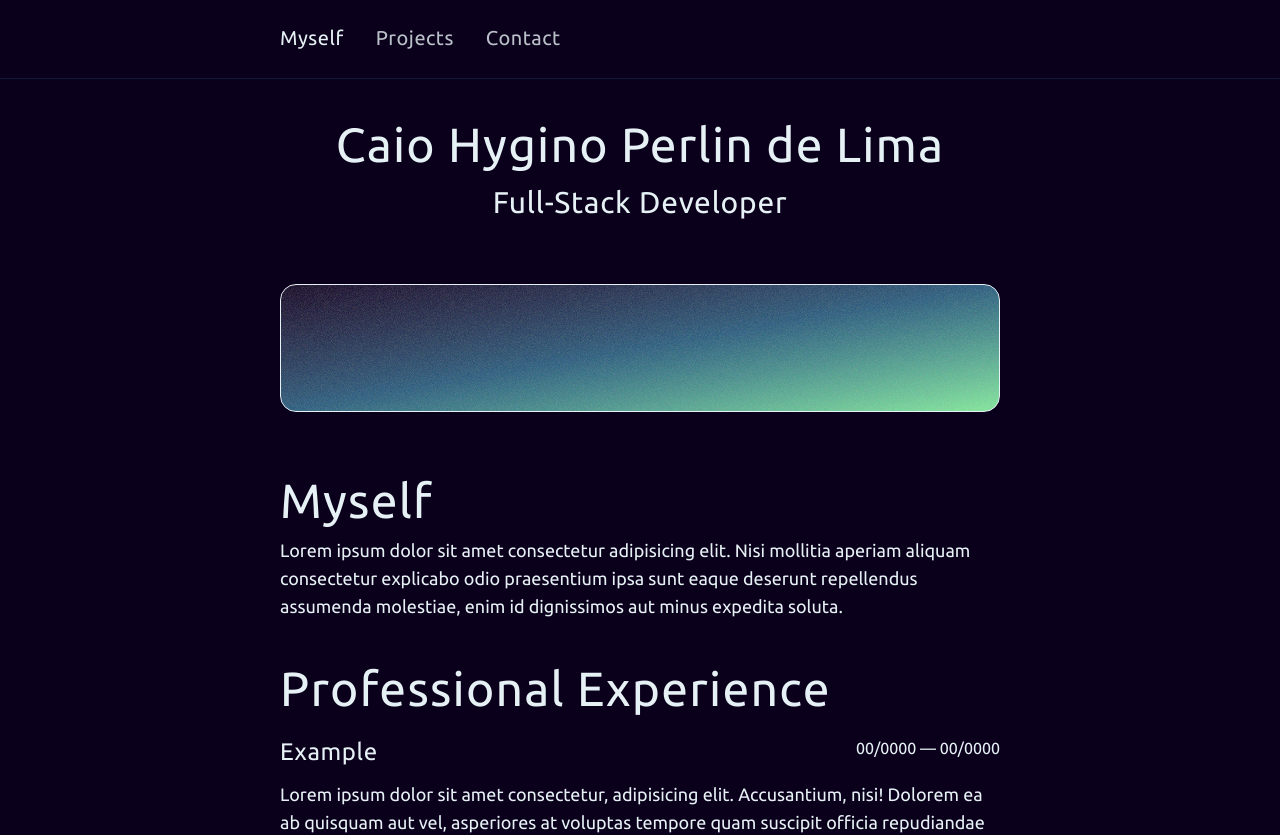
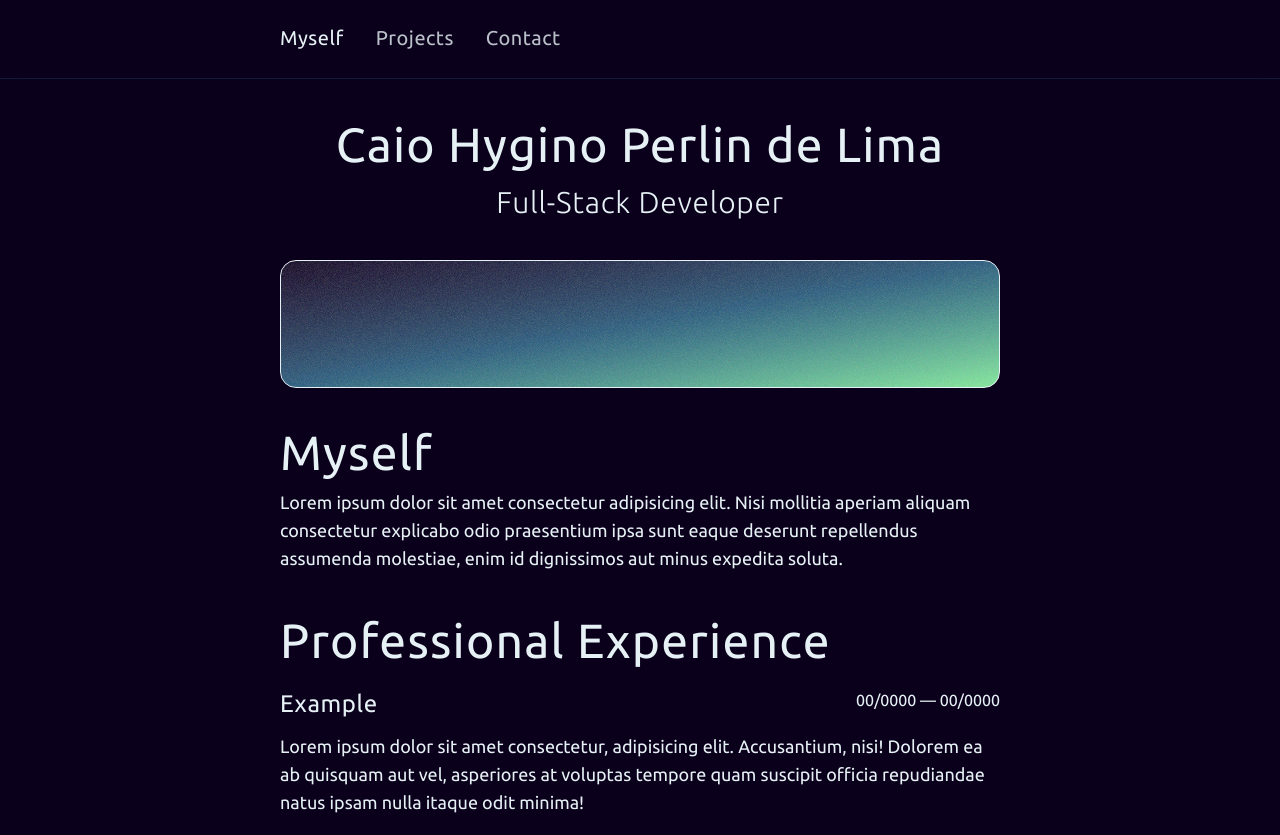
Before and after one commit to CaioHPerlin/portfolio, a React (Vite) app: page / in a window 1280 px wide. Shown: the top 835 px of the page. Built offline with nearby package versions, Linux system fonts and the light colour scheme.

Commit message:
refactor: extract common elements to a new component

```diff
--- /dev/null
+++ b/src/components/page-heading.tsx
@@ -0,0 +1,25 @@
+import GradientBox from "./gradient-box";
+
+interface PageHeadingProps {
+  title: string;
+  titleClassName?: string;
+  subtitle: string;
+  subtitleClassName?: string;
+}
+
+export default function PageHeading({
+  title,
+  titleClassName = "",
+  subtitle,
+  subtitleClassName = "",
+}: PageHeadingProps) {
+  return (
+    <div className="text-center space-y-10 mb-10">
+      <div className="space-y-4">
+        <h1 className={titleClassName}>{title}</h1>
+        <h2 className={`font-light ${subtitleClassName}`}>{subtitle}</h2>
+      </div>
+      <GradientBox className="w-full h-32" />
+    </div>
+  );
+}
--- a/src/pages/bio.tsx
+++ b/src/pages/bio.tsx
@@ -1,13 +1,12 @@
-import GradientBox from "../components/gradient-box";
+import PageHeading from "../components/page-heading";
 
 export default function BioPage() {
   return (
-    <div className="flex flex-col gap-16 text-center">
-      <div className="space-y-4">
-        <h1>Caio Hygino Perlin de Lima</h1>
-        <h2>Full-Stack Developer</h2>
-      </div>
-      <GradientBox className="w-full h-32" />
+    <div className="">
+      <PageHeading
+        title="Caio Hygino Perlin de Lima"
+        subtitle="Full-Stack Developer"
+      />
       <main className="text-left space-y-8">
         <section>
           <h1>Myself</h1>
--- a/src/pages/contact.tsx
+++ b/src/pages/contact.tsx
@@ -1,3 +1,10 @@
+import PageHeading from "../components/page-heading";
+
 export default function ContactPage() {
-  return <div>hi from contact page</div>;
+  return (
+    <PageHeading
+      title={"Get in Touch"}
+      subtitle={"Ideas Start with a Conversation"}
+    />
+  );
 }
--- a/src/pages/projects.tsx
+++ b/src/pages/projects.tsx
@@ -1,3 +1,10 @@
+import PageHeading from "../components/page-heading";
+
 export default function ProjectsPage() {
-  return <div>hi from projects page</div>;
+  return (
+    <PageHeading
+      title={"Portfolio"}
+      subtitle={"Both Ongoing & Finished Works"}
+    />
+  );
 }
```
